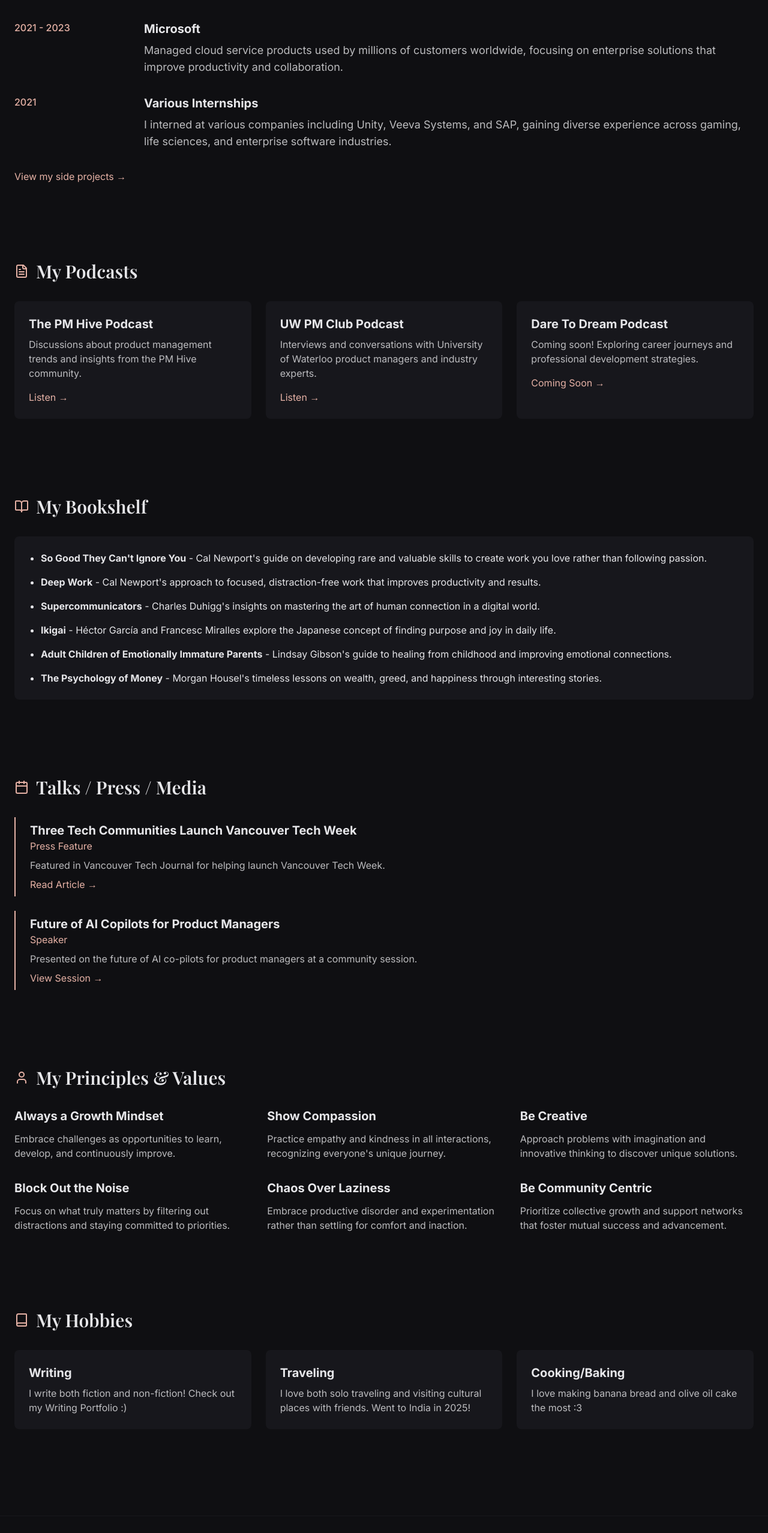
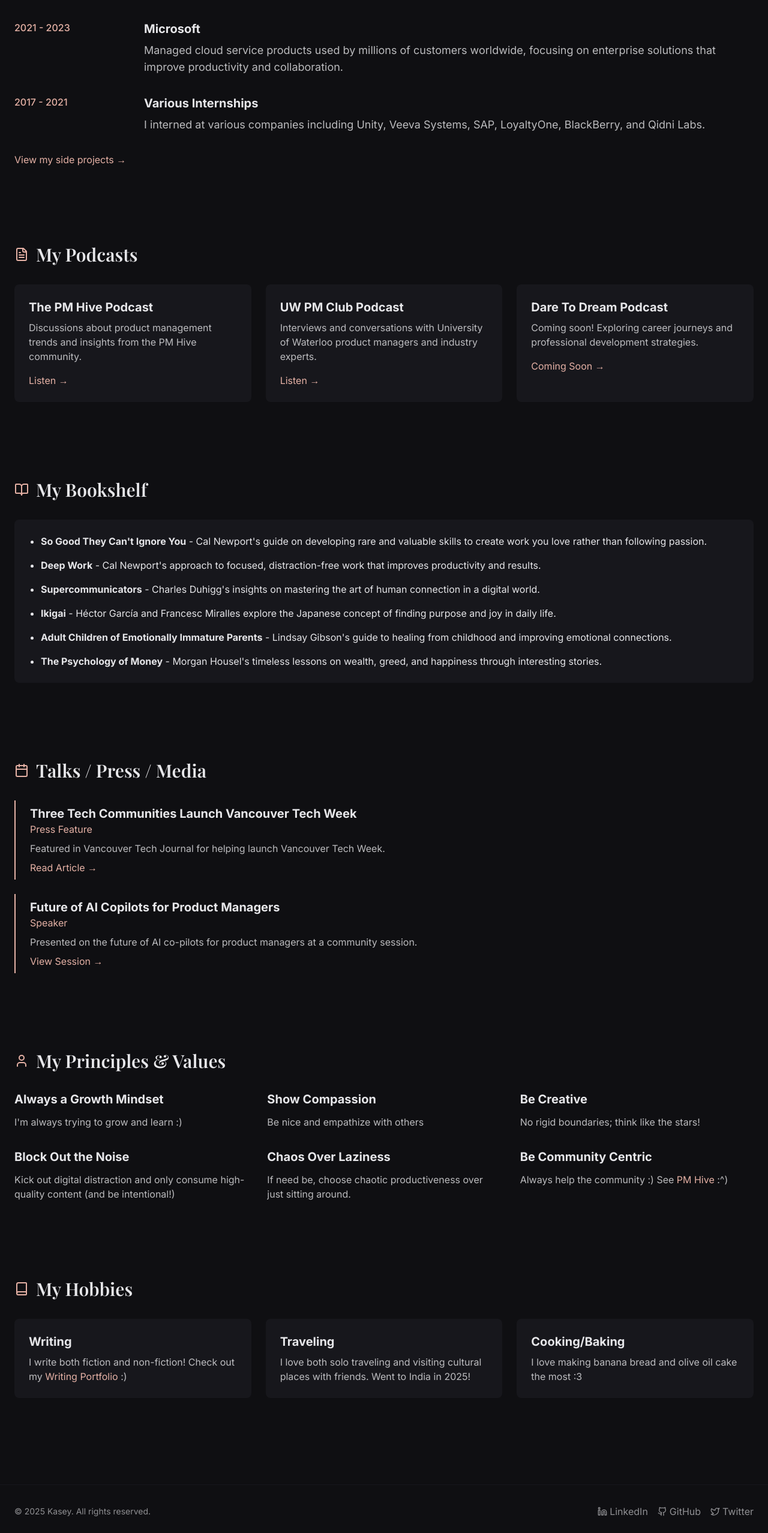
Before and after one commit to seykafu/seykafu-portfolio, a React (Vite) app: page /about in a window 1280 px wide. Shown: the part 1018-3573 px from the top of the page at 60% size. Built offline with nearby package versions, Linux system fonts and the light colour scheme.

Commit message:
Refactor About Me page content
Updated the 'My Career' section with new internship details and adjusted the years for "Various Internships". Modified the 'My Principles & Values' descriptions and linked "Writing Portfolio" to the writing portfolio page in the 'My Hobbies' section.

```diff
--- a/src/components/about/CareerSection.tsx
+++ b/src/components/about/CareerSection.tsx
@@ -33,12 +33,11 @@ const CareerSection = () => {
         </div>
 
         <div className="grid grid-cols-1 md:grid-cols-[200px_1fr] gap-4">
-          <div className="font-medium text-portfolio-accent">2021</div>
+          <div className="font-medium text-portfolio-accent">2017 - 2021</div>
           <div>
             <h3 className="text-xl font-bold">Various Internships</h3>
             <p className="text-lg text-portfolio-text/80 mt-2">
-              I interned at various companies including Unity, Veeva Systems, and SAP,
-              gaining diverse experience across gaming, life sciences, and enterprise software industries.
+              I interned at various companies including Unity, Veeva Systems, SAP, LoyaltyOne, BlackBerry, and Qidni Labs.
             </p>
           </div>
         </div>
--- a/src/components/about/HobbiesSection.tsx
+++ b/src/components/about/HobbiesSection.tsx
@@ -1,6 +1,7 @@
 
 import React from 'react';
 import { Book, Plane, Utensils } from 'lucide-react';
+import { Link } from 'react-router-dom';
 
 const HobbiesSection = () => {
   return (
@@ -13,7 +14,7 @@ const HobbiesSection = () => {
         <div className="bg-portfolio-muted/30 p-6 rounded-lg">
           <h3 className="text-xl font-bold mb-2">Writing</h3>
           <p className="text-portfolio-text/80">
-            I write both fiction and non-fiction! Check out my Writing Portfolio :)
+            I write both fiction and non-fiction! Check out my <Link to="/writing-portfolio" className="text-portfolio-accent hover:text-portfolio-accent-light">Writing Portfolio</Link> :)
           </p>
         </div>
         <div className="bg-portfolio-muted/30 p-6 rounded-lg">
--- a/src/components/about/PrinciplesSection.tsx
+++ b/src/components/about/PrinciplesSection.tsx
@@ -13,37 +13,37 @@ const PrinciplesSection = () => {
         <div>
           <h3 className="text-xl font-bold mb-3">Always a Growth Mindset</h3>
           <p className="text-portfolio-text/80">
-            Embrace challenges as opportunities to learn, develop, and continuously improve.
+            I'm always trying to grow and learn :)
           </p>
         </div>
         <div>
           <h3 className="text-xl font-bold mb-3">Show Compassion</h3>
           <p className="text-portfolio-text/80">
-            Practice empathy and kindness in all interactions, recognizing everyone's unique journey.
+            Be nice and empathize with others
           </p>
         </div>
         <div>
           <h3 className="text-xl font-bold mb-3">Be Creative</h3>
           <p className="text-portfolio-text/80">
-            Approach problems with imagination and innovative thinking to discover unique solutions.
+            No rigid boundaries; think like the stars!
           </p>
         </div>
         <div>
           <h3 className="text-xl font-bold mb-3">Block Out the Noise</h3>
           <p className="text-portfolio-text/80">
-            Focus on what truly matters by filtering out distractions and staying committed to priorities.
+            Kick out digital distraction and only consume high-quality content (and be intentional!)
           </p>
         </div>
         <div>
           <h3 className="text-xl font-bold mb-3">Chaos Over Laziness</h3>
           <p className="text-portfolio-text/80">
-            Embrace productive disorder and experimentation rather than settling for comfort and inaction.
+            If need be, choose chaotic productiveness over just sitting around.
           </p>
         </div>
         <div>
           <h3 className="text-xl font-bold mb-3">Be Community Centric</h3>
           <p className="text-portfolio-text/80">
-            Prioritize collective growth and support networks that foster mutual success and advancement.
+            Always help the community :) See <a href="https://pmhive.io" target="_blank" rel="noopener noreferrer" className="text-portfolio-accent hover:text-portfolio-accent-light">PM Hive</a> :^)
           </p>
         </div>
       </div>
```
